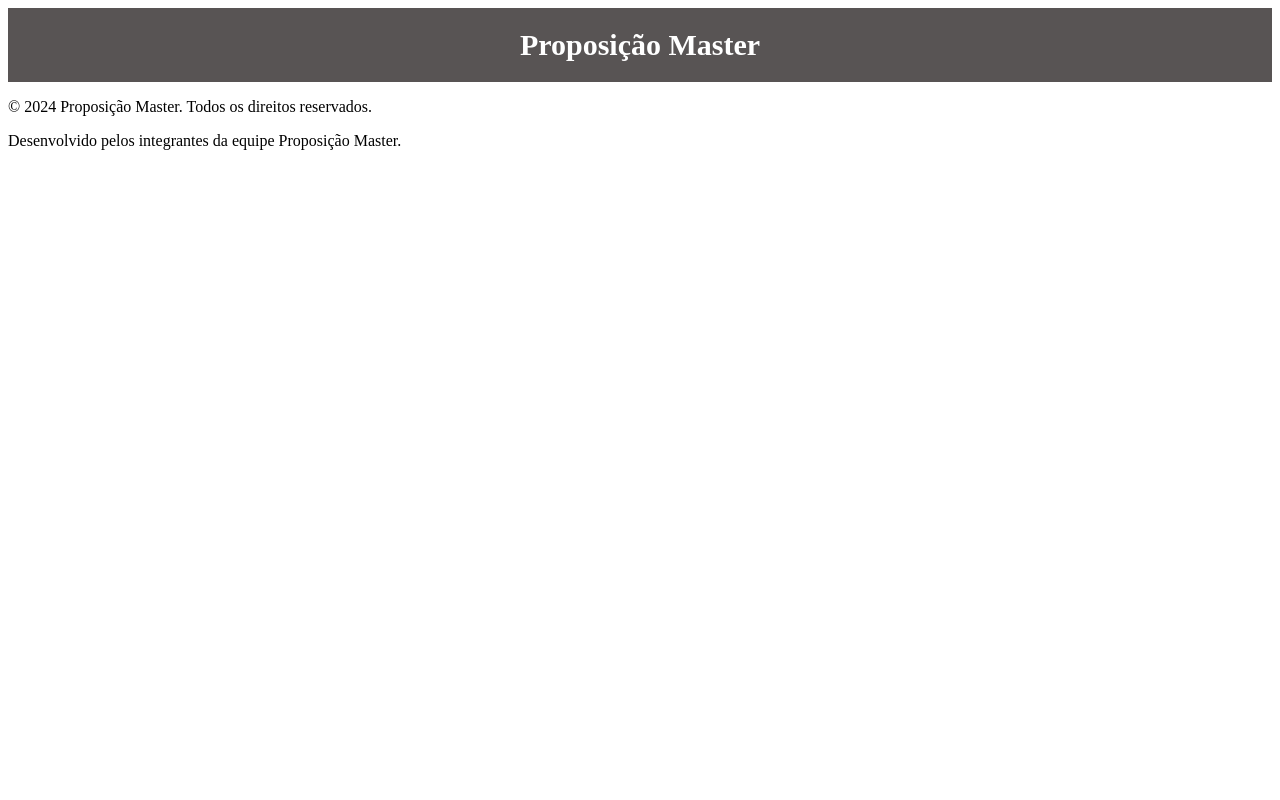
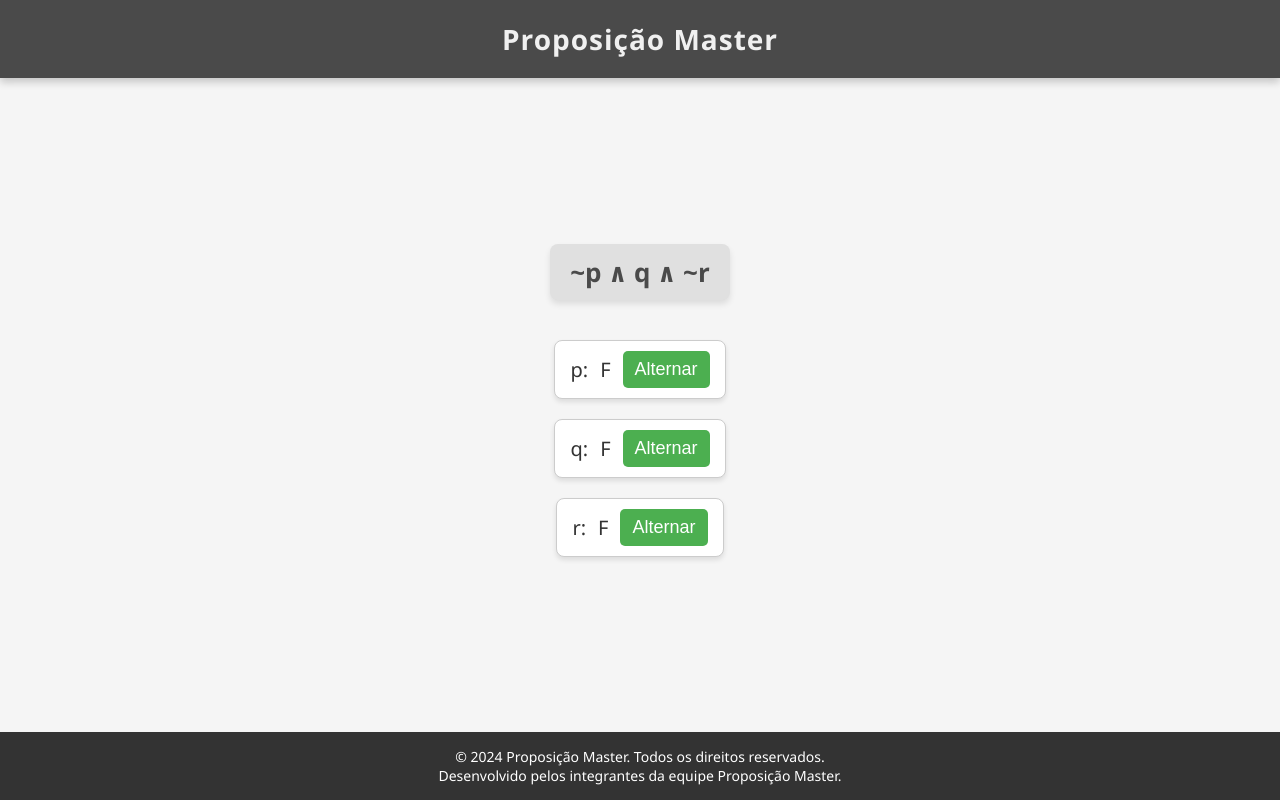
Before and after one commit to EduardoAmericoo/Projeto-Logica, a Django app: page /game/ in a window 1280 px wide. Run offline with Django 5.2, Linux system fonts and the light colour scheme.

Commit message:
Inicio do desenvolvimento do game

```diff
--- a/proposicao_master/task/templates/game.html
+++ b/proposicao_master/task/templates/game.html
@@ -3,22 +3,124 @@
 <head>
   <meta charset="UTF-8">
   <meta name="viewport" content="width=device-width, initial-scale=1.0">
-    <title>Navbar</title>
+  <title>Game</title>
   <style>
+    /* Reset básico */
+    * {
+      margin: 0;
+      padding: 0;
+      box-sizing: border-box;
+    }
+
+    /* Estilização do corpo da página para layout flex */
+    body {
+      display: flex;
+      flex-direction: column;
+      min-height: 100vh;
+      font-family: 'Segoe UI', Tahoma, Geneva, Verdana, sans-serif;
+      background-color: #f5f5f5;
+      color: #333;
+    }
+
     /* Estilização da navbar */
     .navbar {
-            background-color: #585454;
+      width: 100%;
+      background-color: #4a4a4a;
       padding: 20px;
       display: flex;
       justify-content: center;
       align-items: center;
+      box-shadow: 0 4px 8px rgba(0, 0, 0, 0.2);
     }
 
-        /* Estilização do nome centralizado */
+    /* Estilização do título na navbar */
     .navbar h1 {
+      color: #f0f0f0;
+      font-size: 28px;
+      font-weight: bold;
+      letter-spacing: 1px;
+    }
+
+    /* Contêiner do jogo */
+    .content {
+      display: flex;
+      flex-direction: column;
+      align-items: center;
+      justify-content: center;
+      flex: 1;
+      padding: 20px;
+    }
+
+    /* Estilização da proposição */
+    .proposicao {
+      font-size: 26px;
+      font-weight: bold;
+      color: #4a4a4a;
+      margin-bottom: 30px;
+      background-color: #e0e0e0;
+      padding: 10px 20px;
+      border-radius: 8px;
+      box-shadow: 0 4px 6px rgba(0, 0, 0, 0.1);
+    }
+
+    /* Estilização das opções de Verdadeiro/Falso */
+    .opcao {
+      display: inline-flex;
+      align-items: center;
+      margin: 10px;
+      background-color: #ffffff;
+      border: 1px solid #cccccc;
+      border-radius: 8px;
+      padding: 10px 15px;
+      box-shadow: 0 3px 5px rgba(0, 0, 0, 0.1);
+    }
+
+    /* Texto da variável */
+    .opcao span {
+      font-size: 20px;
+      margin-right: 12px;
+      color: #333;
+      font-weight: 500;
+    }
+
+    /* Botão de alternar */
+    .botao-alternar {
+      font-size: 18px;
+      padding: 8px 12px;
+      cursor: pointer;
+      color: #ffffff;
+      background-color: #4caf50;
+      border: none;
+      border-radius: 5px;
+      transition: background-color 0.3s;
+    }
+
+    /* Efeito de hover no botão */
+    .botao-alternar:hover {
+      background-color: #388e3c;
+    }
+
+    /* Estilização do rodapé */
+    footer {
+      width: 100%;
+      background-color: #333;
       color: white;
-            margin: 0;
-            font-size: 30px;
+      text-align: center;
+      padding: 15px;
+      font-size: 14px;
+    }
+
+    /* Layout responsivo */
+    @media (max-width: 600px) {
+      .navbar h1 {
+        font-size: 24px;
+      }
+      .proposicao {
+        font-size: 22px;
+      }
+      footer {
+        font-size: 12px;
+      }
     }
   </style>
 </head>
@@ -29,13 +131,44 @@
   <h1>Proposição Master</h1>
 </div>
 
-</body>
-</html>
+<!-- Conteúdo principal -->
+<div class="content">
+  <!-- Proposição lógica -->
+  <div class="proposicao">~p ∧ q ∧ ~r</div>
 
+  <!-- Opções de Verdadeiro/Falso para cada variável -->
+  <div class="opcao">
+    <span>p:</span>
+    <span id="valor-p">F</span>
+    <button class="botao-alternar" onclick="alternarValor('p')">Alternar</button>
+  </div>
 
-    <footer class="bg-dark text-white text-center p-3 mt-5">
+  <div class="opcao">
+    <span>q:</span>
+    <span id="valor-q">F</span>
+    <button class="botao-alternar" onclick="alternarValor('q')">Alternar</button>
+  </div>
+
+  <div class="opcao">
+    <span>r:</span>
+    <span id="valor-r">F</span>
+    <button class="botao-alternar" onclick="alternarValor('r')">Alternar</button>
+  </div>
+</div>
+
+<script>
+  // Função para alternar entre "F" e "V"
+  function alternarValor(letra) {
+    const elemento = document.getElementById(`valor-${letra}`);
+    elemento.textContent = elemento.textContent === 'F' ? 'V' : 'F';
+  }
+</script>
+
+<!-- Rodapé fixado na parte inferior -->
+<footer>
   <p>&copy; 2024 Proposição Master. Todos os direitos reservados.</p>
   <p>Desenvolvido pelos integrantes da equipe Proposição Master.</p>
 </footer>
+
 </body>
 </html>
```
Lines whose indentation alone changed are shown as unchanged.
